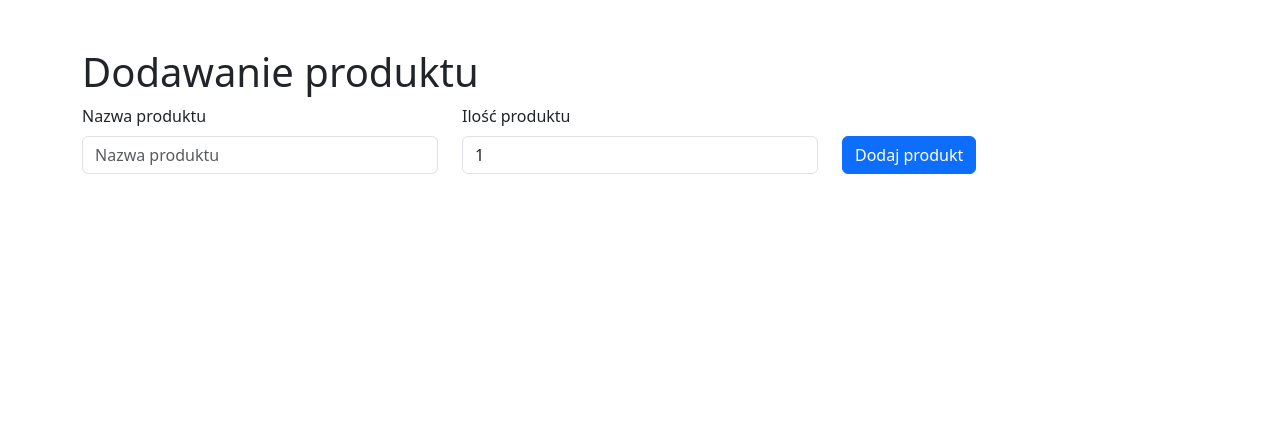
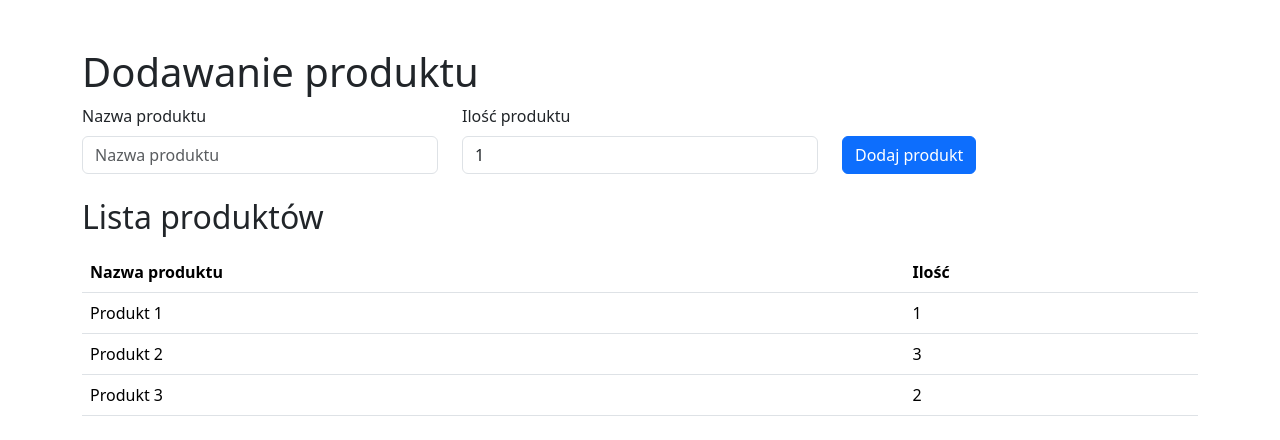
Before and after one commit to kbaraniecki90/mediaexpert-zadanie-krzysztof-baraniecki, a Vue app: page / in a window 1280 px wide. Shown: the top 440 px of the page. Built offline with nearby package versions, Linux system fonts and the light colour scheme; the HTML template or start-up script is replaced by a standard one.

Commit message:
use ProductTable in panel with example data

```diff
--- a/src/components/Panel.vue
+++ b/src/components/Panel.vue
@@ -1,9 +1,36 @@
-<script setup lang="ts">
-import AddProduct from "./AddProduct.vue";
-</script>
-
 <template>
   <section class="container mt-5">
-    <AddProduct />
+    <AddProduct @addProduct="handleAddProduct" />
+  </section>
+
+  <section class="container mt-4">
+    <ProductTable :products="products" />
   </section>
 </template>
+
+<script lang="ts">
+import { defineComponent, ref } from "vue";
+import AddProduct from "./AddProduct.vue";
+import ProductTable from "./ProductTable.vue";
+
+export default defineComponent({
+  components: {
+    AddProduct,
+    ProductTable,
+  },
+  data() {
+    return {
+      products: [
+        { name: "Produkt 1", quantity: 1 },
+        { name: "Produkt 2", quantity: 3 },
+        { name: "Produkt 3", quantity: 2 },
+      ],
+    };
+  },
+  methods: {
+    handleAddProduct(product: { name: string; quantity: number }) {
+      this.products.push(product);
+    },
+  },
+});
+</script>
```
